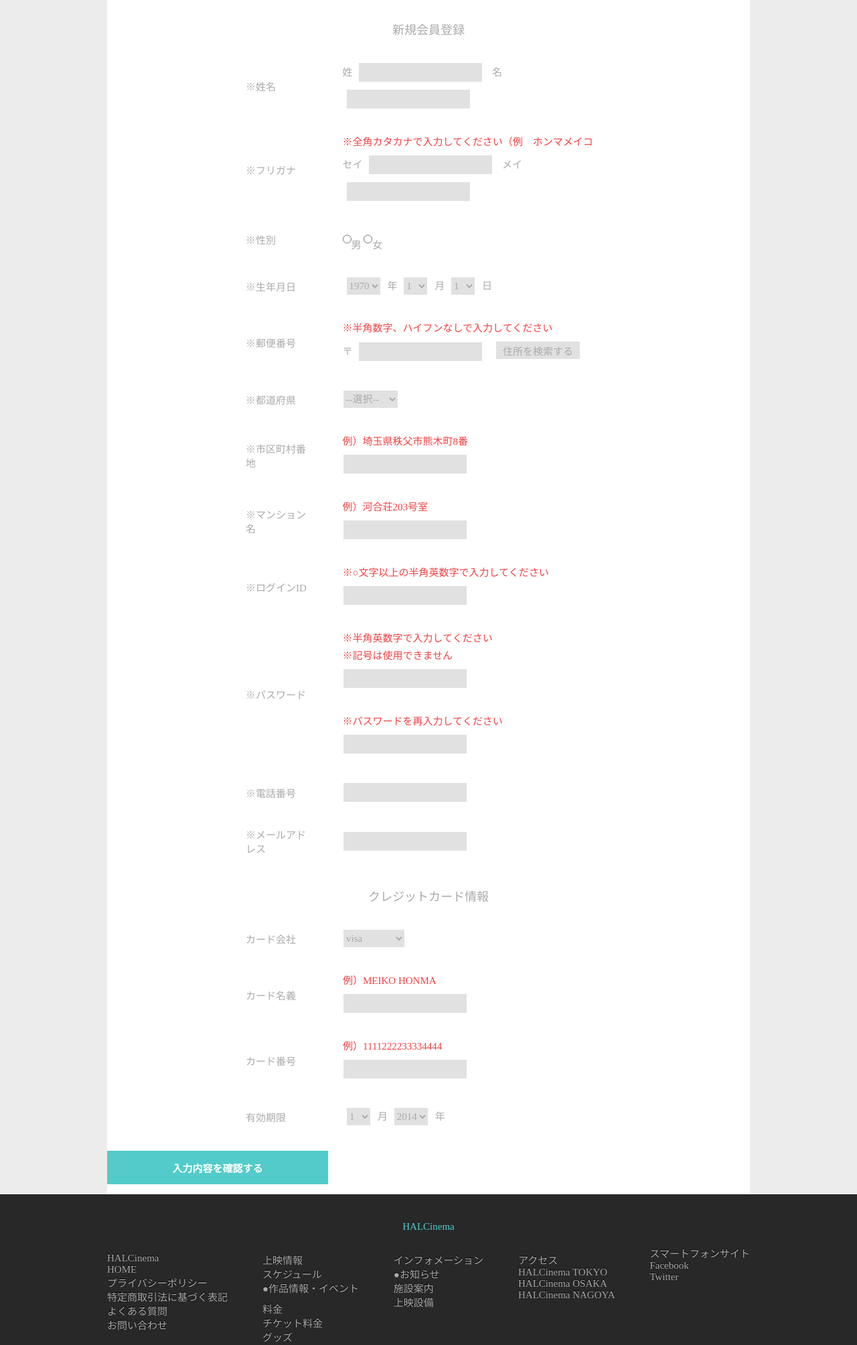
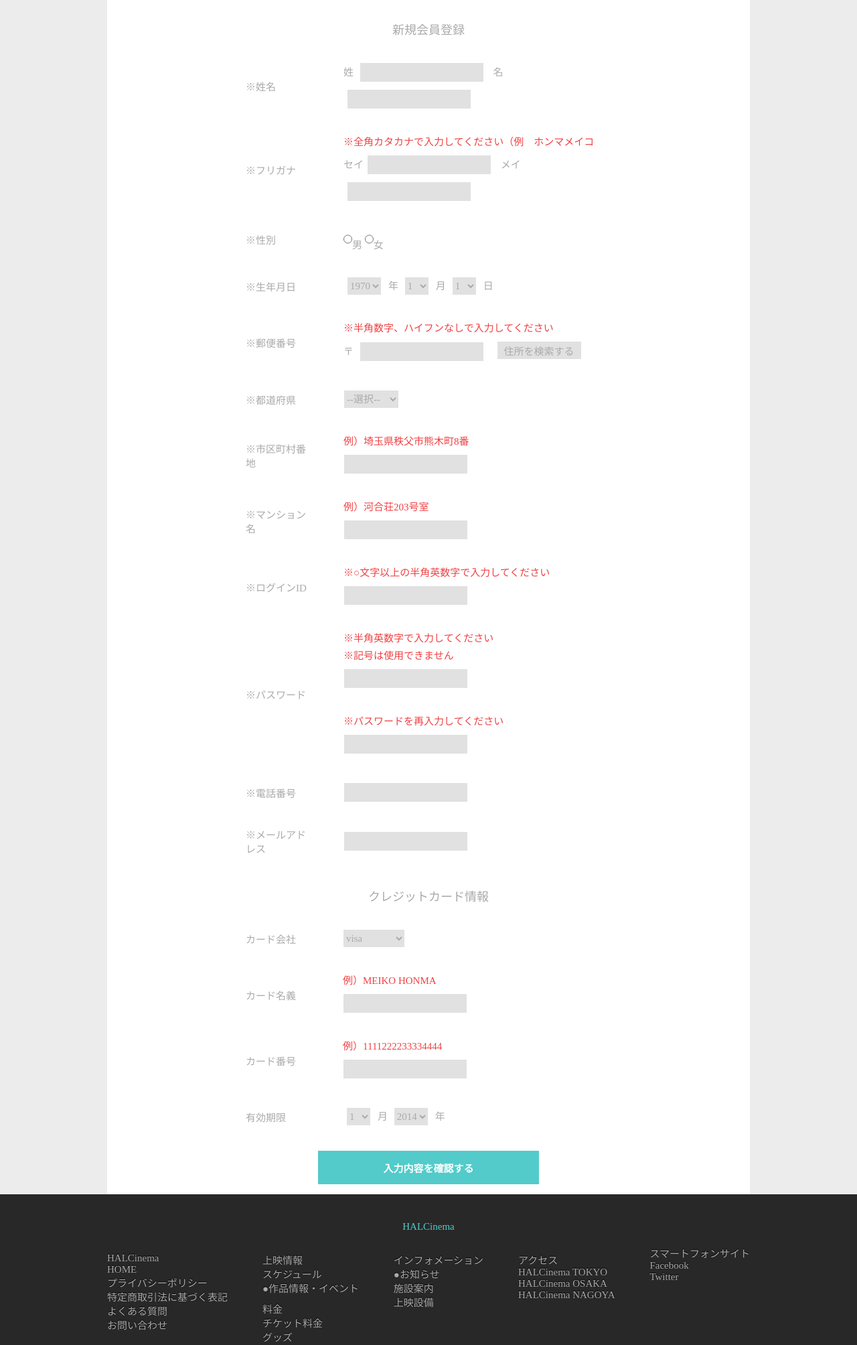
Before and after one commit to codeCrystalgeysers/halcinema, a PHP site: page /registration.php in a window 1280 px wide. Shown: the part 100-2108 px from the top of the page at 67% size. Run offline with PHP 8.4, Linux system fonts and the light colour scheme.

Commit message:
新規会員登録

```diff
--- a/css/registration.css
+++ b/css/registration.css
@@ -5,6 +5,7 @@ main {
 	margin: 0 auto;
 	background-color: #fff;
 }
+
 /* ---------------------------------------------
         form
  --------------------------------------------- */
@@ -79,6 +80,7 @@ input:focus,select:focus{
 	width: 330px;
 	height: 50px;
 	background: #52CBCA;
+	margin: 0 auto;
 }
 
 #innerBox{
--- a/registration.php
+++ b/registration.php
@@ -28,10 +28,8 @@
     			<td>※フリガナ</td>
 				<td>
                 <div class="red">※全角カタカナで入力してください（例　ホンマメイコ</div>
-				    セイ
-                    <input class="strSpace" type="text" name="kanaLastName">
-                    メイ
-                    <input class="strSpace" type="text" name="kanaFirstName">
+				    セイ<input class="strSpace" type="text" name="kanaLastName">
+                    メイ<input class="strSpace" type="text" name="kanaFirstName">
                 </td>
     		</tr>
     		<tr>
```
